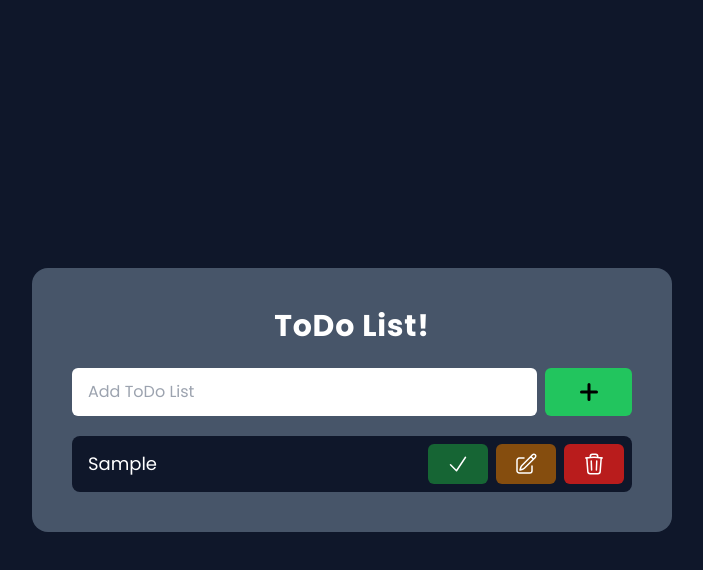
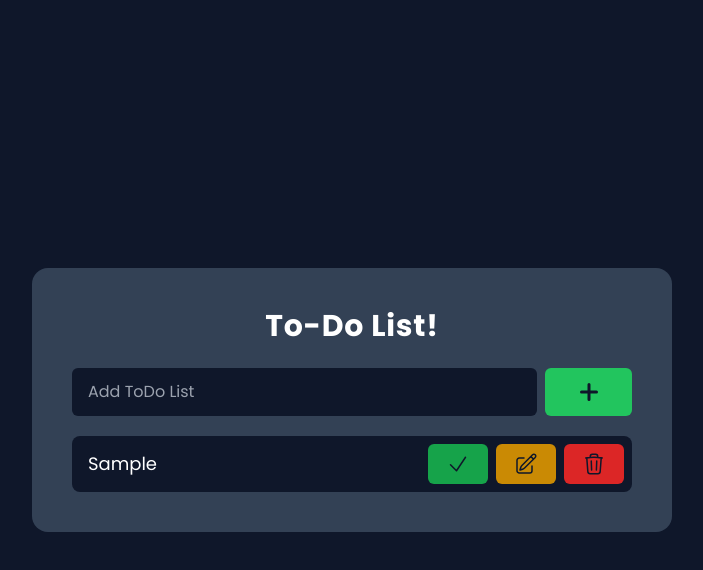
Before and after one commit to kazimorwan498/To-Do_App, a website built with Vite: page index.html in a window 1280 px wide. Both pictures are taken after typing "Sample" into the empty fields and a click on the button 876 px from the left and 420 px from the top of the page. Shown: the whole page, without its empty margins (288-991 px from the left). Built offline with nearby package versions, Linux system fonts and the light colour scheme.

Commit message:
Some changes in design

```diff
--- a/index.html
+++ b/index.html
@@ -14,21 +14,27 @@
 	<body
 		class="bg-slate-900 text-white h-screen flex items-center justify-center"
 	>
-		<div class="w-[90%] sm:w-[80%] lg:w-[70%] xl:w-[50%] bg-slate-600 p-6 sm:p-10 rounded-2xl">
+		<div
+			class="w-[90%] sm:w-[80%] lg:w-[70%] xl:w-[50%] bg-slate-700 p-6 sm:p-10 rounded-2xl"
+		>
 			<h1 class="text-3xl font-bold text-center tracking-wide">
-				ToDo List!
+				To-Do List!
 			</h1>
 
-			<form action="" id="todoForm" class="grid grid-cols-12 gap-2 mt-6 h-12">
+			<form
+				action=""
+				id="todoForm"
+				class="grid grid-cols-12 gap-2 mt-6 h-12"
+			>
 				<input
-					class="col-span-9 sm:col-span-10 rounded-md px-4 text-black focus:outline-slate-800"
+					class="col-span-9 sm:col-span-10 rounded-md px-4 text-white bg-slate-900 focus:outline-white"
 					type="text"
 					name="todo"
 					id="todoInput"
 					placeholder="Add ToDo List"
 				/>
 				<button
-					class="bg-green-500 text-black p-2 rounded-md col-span-3 sm:col-span-2 flex items-center justify-center"
+					class="bg-green-500 text-slate-900 p-2 rounded-md col-span-3 sm:col-span-2 flex items-center justify-center"
 					type="submit"
 					id="addBtn"
 				>
--- a/src/main.css
+++ b/src/main.css
@@ -32,15 +32,15 @@
 }
 
 #todoLs li div button {
-	@apply bg-green-800 text-white p-2 rounded-md flex items-center justify-center w-[60px] h-[40px];
+	@apply bg-green-600 text-slate-900 p-2 rounded-md flex items-center justify-center w-[60px] h-[40px];
 }
 
 #todoLs li div button:nth-child(2) {
-	@apply bg-yellow-800;
+	@apply bg-yellow-600;
 }
 
 #todoLs li div button:last-child {
-	@apply bg-red-700;
+	@apply bg-red-600;
 }
 
 #editInput {
```
